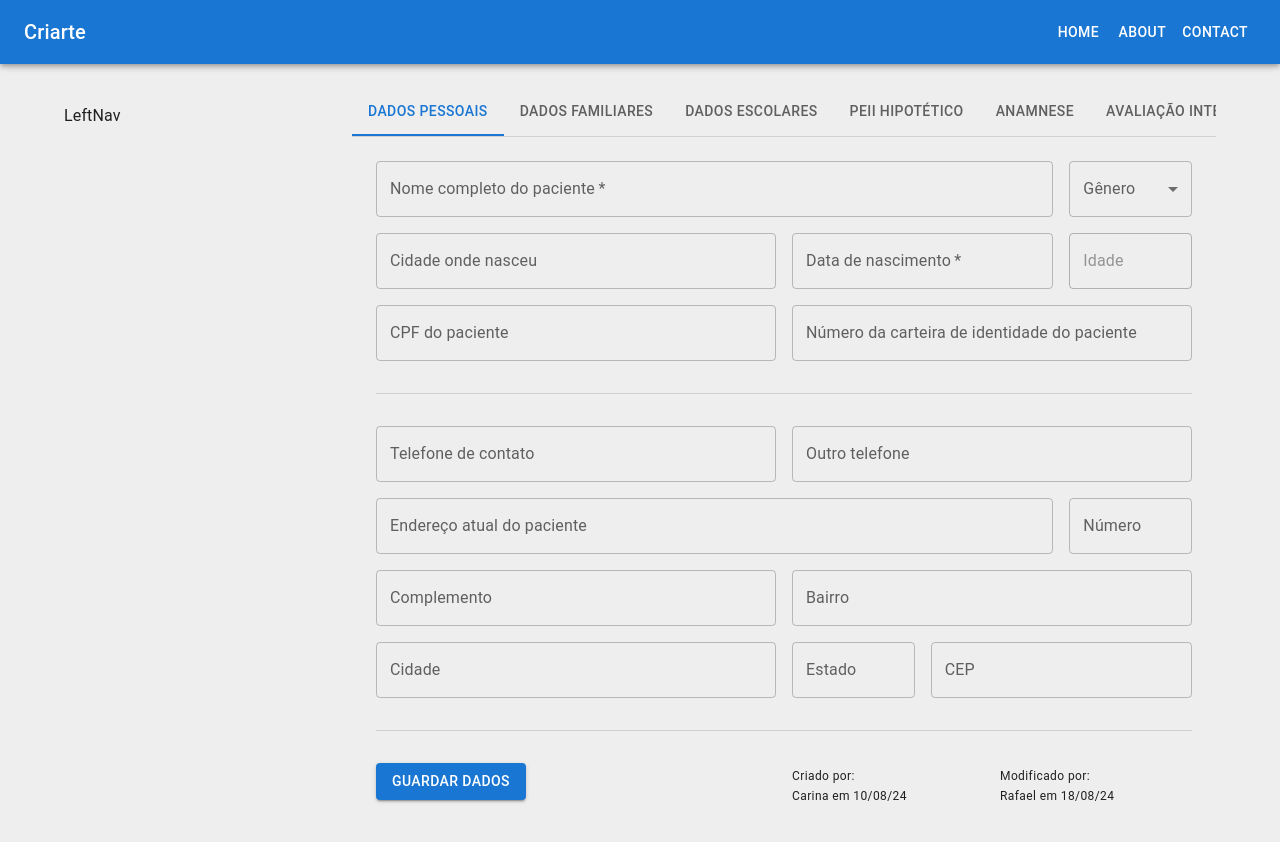
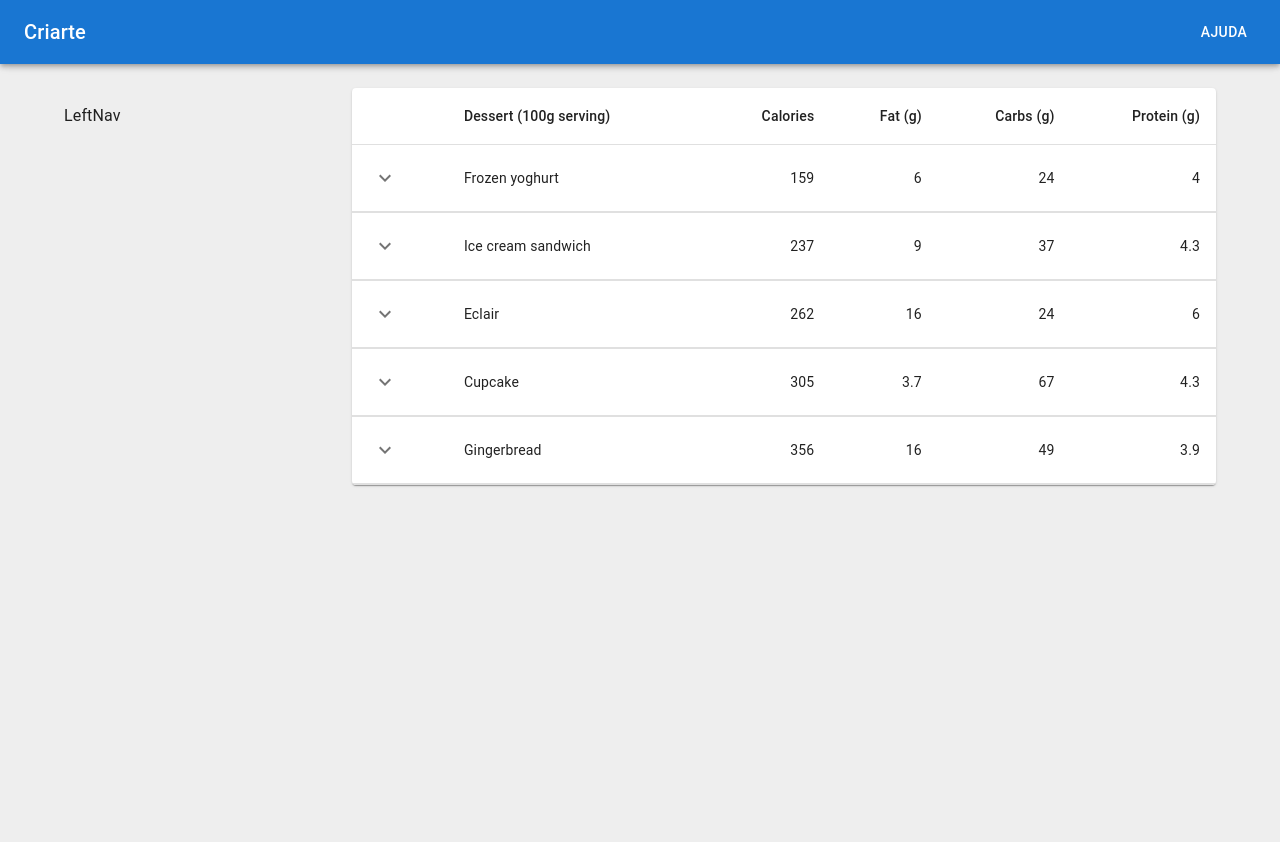
Before and after one commit to bahiensed/criarte, a Next.js app: page /pacientes in a window 1280 px wide. Shown: the top 842 px of the page. After the commit the page ends 800 px from the top, so only its background shows below. Built offline with nearby package versions, Linux system fonts and the light colour scheme.

Commit message:
feat: new components on the pages

```diff
--- a/app/(root)/layout.tsx
+++ b/app/(root)/layout.tsx
@@ -20,7 +20,7 @@
 }
 
 const drawerWidth = 200;
-const navItems = ['Home', 'About', 'Contact'];
+const navItems = ['Ajuda'];
 
 export default function RootLayout({ children, window }: Props) {
   const [mobileOpen, setMobileOpen] = React.useState(false);
@@ -104,7 +104,7 @@
         <Toolbar />
         <Container maxWidth="lg">
           <Grid container>
-            <Grid  xs={0} sm={3} >
+            <Grid  xs={0} sm={3} sx={{ pr: 2.5 }} >
               <LeftNav />
             </Grid>
 
--- a/app/(root)/pacientes/page.tsx
+++ b/app/(root)/pacientes/page.tsx
@@ -1,82 +1,139 @@
-'use client'
+"use client"
+
 import * as React from 'react';
 import Box from '@mui/material/Box';
-import Tab from '@mui/material/Tab';
-import Tabs from '@mui/material/Tabs';
+import Collapse from '@mui/material/Collapse';
+import IconButton from '@mui/material/IconButton';
+import Table from '@mui/material/Table';
+import TableBody from '@mui/material/TableBody';
+import TableCell from '@mui/material/TableCell';
+import TableContainer from '@mui/material/TableContainer';
+import TableHead from '@mui/material/TableHead';
+import TableRow from '@mui/material/TableRow';
 import Typography from '@mui/material/Typography';
-import DadosPessoais from '@/components/pacientes/DadosPessoais';
-import DadosEscolares from '@/components/pacientes/DadosEscolares';
-import DadosFamiliares from '@/components/pacientes/DadosFamiliares';
+import Paper from '@mui/material/Paper';
+import KeyboardArrowDownIcon from '@mui/icons-material/KeyboardArrowDown';
+import KeyboardArrowUpIcon from '@mui/icons-material/KeyboardArrowUp';
 
-interface TabPanelProps {
-  children?: React.ReactNode;
-  index: number;
-  value: number;
-}
-
-function CustomTabPanel(props: TabPanelProps) {
-  const { children, value, index, ...other } = props;
-
-  return (
-    <div
-      role="tabpanel"
-      hidden={value !== index}
-      id={`simple-tabpanel-${index}`}
-      aria-labelledby={`simple-tab-${index}`}
-      {...other}
-    >
-      {value === index && (
-        <Box sx={{ p: 3 }}>
-          {children}
-        </Box>
-      )}
-    </div>
-  );
-}
-
-function a11yProps(index: number) {
+function createData(
+  name: string,
+  calories: number,
+  fat: number,
+  carbs: number,
+  protein: number,
+  price: number,
+) {
   return {
-    id: `simple-tab-${index}`,
-    'aria-controls': `simple-tabpanel-${index}`,
+    name,
+    calories,
+    fat,
+    carbs,
+    protein,
+    price,
+    history: [
+      {
+        date: '2020-01-05',
+        customerId: '11091700',
+        amount: 3,
+      },
+      {
+        date: '2020-01-02',
+        customerId: 'Anonymous',
+        amount: 1,
+      },
+    ],
   };
 }
 
-export default function BasicTabs() {
-  const [value, setValue] = React.useState(0);
-
-  const handleChange = (event: React.SyntheticEvent, newValue: number) => {
-    setValue(newValue);
-  };
+function Row(props: { row: ReturnType<typeof createData> }) {
+  const { row } = props;
+  const [open, setOpen] = React.useState(false);
 
   return (
-    <>
-    <Box sx={{ width: '100%' }}>
-      <Box sx={{ borderBottom: 1, borderColor: 'divider' }}>
-        <Tabs value={value} onChange={handleChange} aria-label="basic tabs example">
-          <Tab label="Dados Pessoais" {...a11yProps(0)} />
-          <Tab label="Dados Familiares" {...a11yProps(1)} />
-          <Tab label="Dados Escolares" {...a11yProps(2)} />
-          <Tab label="PEII Hipotético" {...a11yProps(3)} />
-          <Tab label="Anamnese" {...a11yProps(4)} />
-          <Tab label="Avaliação Integrada" {...a11yProps(5)} />
-          <Tab label="Objetivos" {...a11yProps(6)} />
-          <Tab label="Evolução Diária" {...a11yProps(7)} />
-          <Tab label="Relatório Mensal" {...a11yProps(8)} />
-          <Tab label="Relatório Trimestral" {...a11yProps(9)} />
-        </Tabs>
-      </Box>
-      <CustomTabPanel value={value} index={0}>
-        <DadosPessoais />
-      </CustomTabPanel>
-
-      <CustomTabPanel value={value} index={1}>
-        <DadosFamiliares />
-      </CustomTabPanel>
-
-      <CustomTabPanel value={value} index={2}>
-        <DadosEscolares />
-      </CustomTabPanel>
-    </Box>
-  </>
+    <React.Fragment>
+      <TableRow sx={{ '& > *': { borderBottom: 'unset' } }}>
+        <TableCell>
+          <IconButton
+            aria-label="expand row"
+            size="small"
+            onClick={() => setOpen(!open)}
+          >
+            {open ? <KeyboardArrowUpIcon /> : <KeyboardArrowDownIcon />}
+          </IconButton>
+        </TableCell>
+        <TableCell component="th" scope="row">
+          {row.name}
+        </TableCell>
+        <TableCell align="right">{row.calories}</TableCell>
+        <TableCell align="right">{row.fat}</TableCell>
+        <TableCell align="right">{row.carbs}</TableCell>
+        <TableCell align="right">{row.protein}</TableCell>
+      </TableRow>
+      <TableRow>
+        <TableCell style={{ paddingBottom: 0, paddingTop: 0 }} colSpan={6}>
+          <Collapse in={open} timeout="auto" unmountOnExit>
+            <Box sx={{ margin: 1 }}>
+              <Typography variant="h6" gutterBottom component="div">
+                History
+              </Typography>
+              <Table size="small" aria-label="purchases">
+                <TableHead>
+                  <TableRow>
+                    <TableCell>Date</TableCell>
+                    <TableCell>Customer</TableCell>
+                    <TableCell align="right">Amount</TableCell>
+                    <TableCell align="right">Total price ($)</TableCell>
+                  </TableRow>
+                </TableHead>
+                <TableBody>
+                  {row.history.map((historyRow) => (
+                    <TableRow key={historyRow.date}>
+                      <TableCell component="th" scope="row">
+                        {historyRow.date}
+                      </TableCell>
+                      <TableCell>{historyRow.customerId}</TableCell>
+                      <TableCell align="right">{historyRow.amount}</TableCell>
+                      <TableCell align="right">
+                        {Math.round(historyRow.amount * row.price * 100) / 100}
+                      </TableCell>
+                    </TableRow>
+                  ))}
+                </TableBody>
+              </Table>
+            </Box>
+          </Collapse>
+        </TableCell>
+      </TableRow>
+    </React.Fragment>
   );
 }
+const rows = [
+  createData('Frozen yoghurt', 159, 6.0, 24, 4.0, 3.99),
+  createData('Ice cream sandwich', 237, 9.0, 37, 4.3, 4.99),
+  createData('Eclair', 262, 16.0, 24, 6.0, 3.79),
+  createData('Cupcake', 305, 3.7, 67, 4.3, 2.5),
+  createData('Gingerbread', 356, 16.0, 49, 3.9, 1.5),
+];
+export default function CollapsibleTable() {
+  return (
+    <TableContainer component={Paper}>
+      <Table aria-label="collapsible table">
+        <TableHead>
+          <TableRow>
+            <TableCell />
+            <TableCell>Dessert (100g serving)</TableCell>
+            <TableCell align="right">Calories</TableCell>
+            <TableCell align="right">Fat&nbsp;(g)</TableCell>
+            <TableCell align="right">Carbs&nbsp;(g)</TableCell>
+            <TableCell align="right">Protein&nbsp;(g)</TableCell>
+          </TableRow>
+        </TableHead>
+        <TableBody>
+          {rows.map((row) => (
+            <Row key={row.name} row={row} />
+          ))}
+        </TableBody>
+      </Table>
+    </TableContainer>
+  );
+}
```
Also changed, not shown: app/(root)/profissionais/page.tsx (+147 -1 lines).
